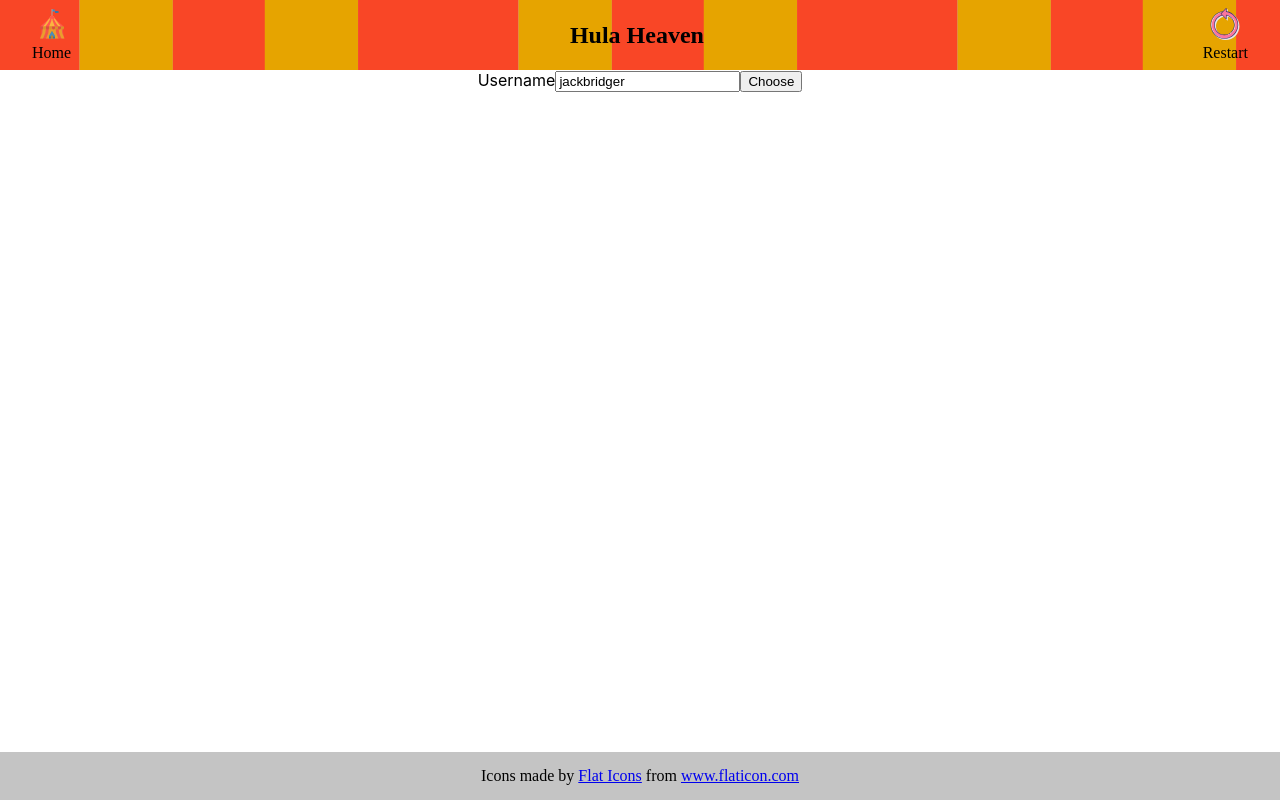
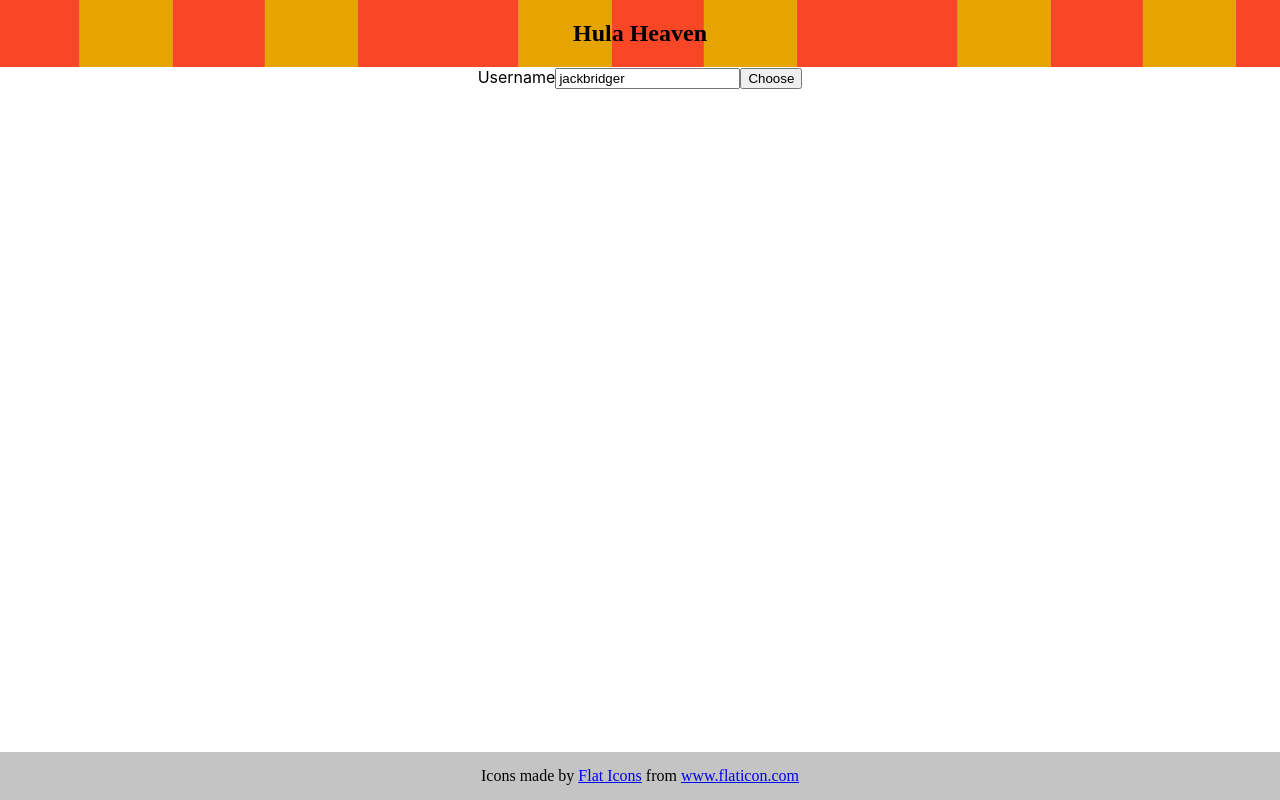
Before and after one commit to fac-17/JackGreg, a React (Create React App) app: page / in a window 1280 px wide. Built offline with nearby package versions, Linux system fonts and the light colour scheme; a web font is replaced by a local one.

Commit message:
Refactor Header

```diff
--- a/src/Header.css
+++ b/src/Header.css
@@ -6,24 +6,6 @@
   background-size: auto 18vh;
   display: flex;
   align-items: center;
-  justify-content: space-between;
+  justify-content: center;
   font-family: "Ribeye", cursive;
 }
-.icons {
-  height: 2rem;
-}
-.navbar--restart,
-.navbar--home {
-  margin: 0 2rem;
-  padding: 0.5rem 0rem;
-}
-
-p {
-  margin: 0;
-}
-
-.elipses {
-  width: 100%;
-  position: relative;
-  top: -15px;
-}
--- a/src/Header.js
+++ b/src/Header.js
@@ -5,17 +5,8 @@ const Header = () => {
   return (
     <header className="header">
       <section className="navbar">
-        <section className="navbar--home">
-          <img className="icons" src="./circus.svg" alt="Home logo" />
-          <p>Home</p>
-        </section>
         <h2>Hula Heaven</h2>
-        <section className="navbar--restart">
-          <img className="icons" src="./restart.svg" alt="Restart logo" />
-          <p>Restart</p>
-        </section>
       </section>
-      {/* <img className="elipses" src="./elipses.png" alt="elipses" /> */}
     </header>
   );
 };
```
